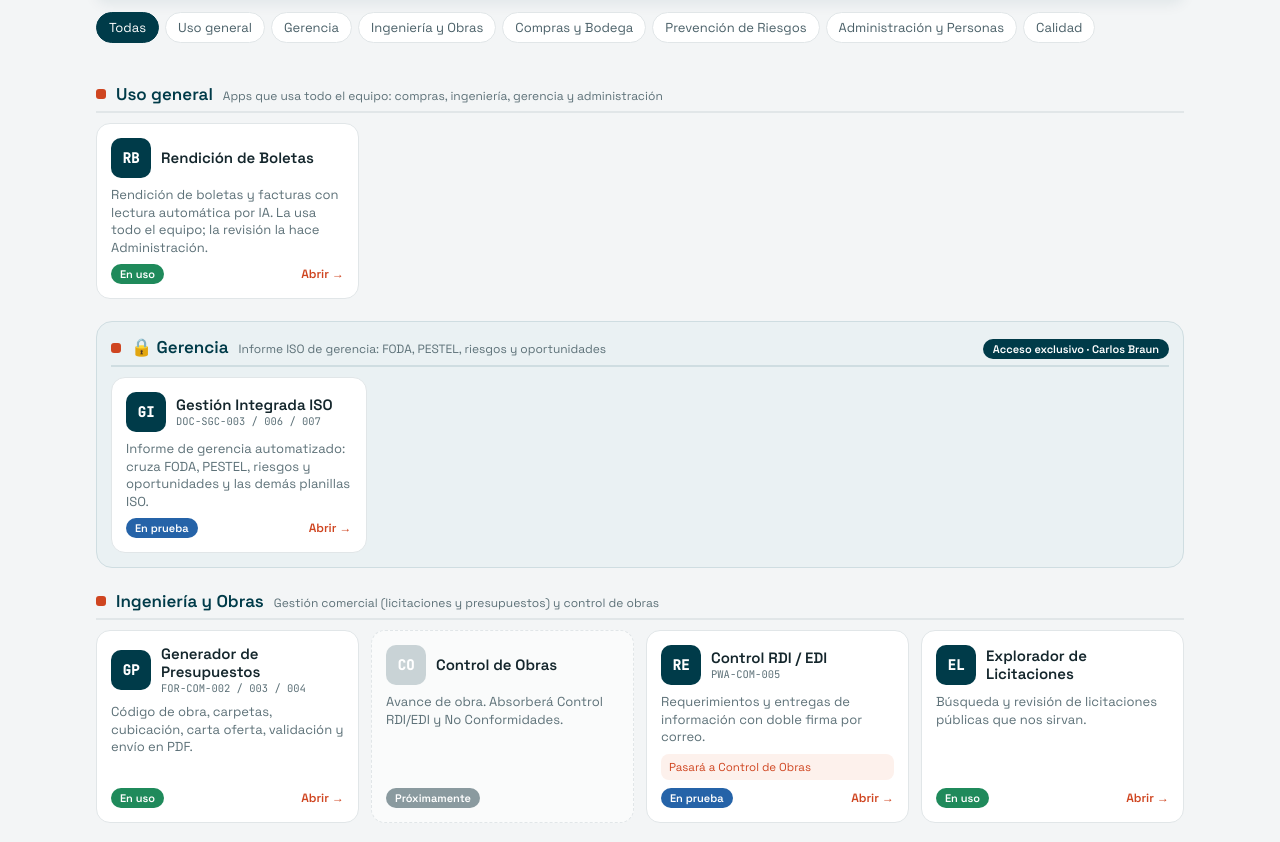
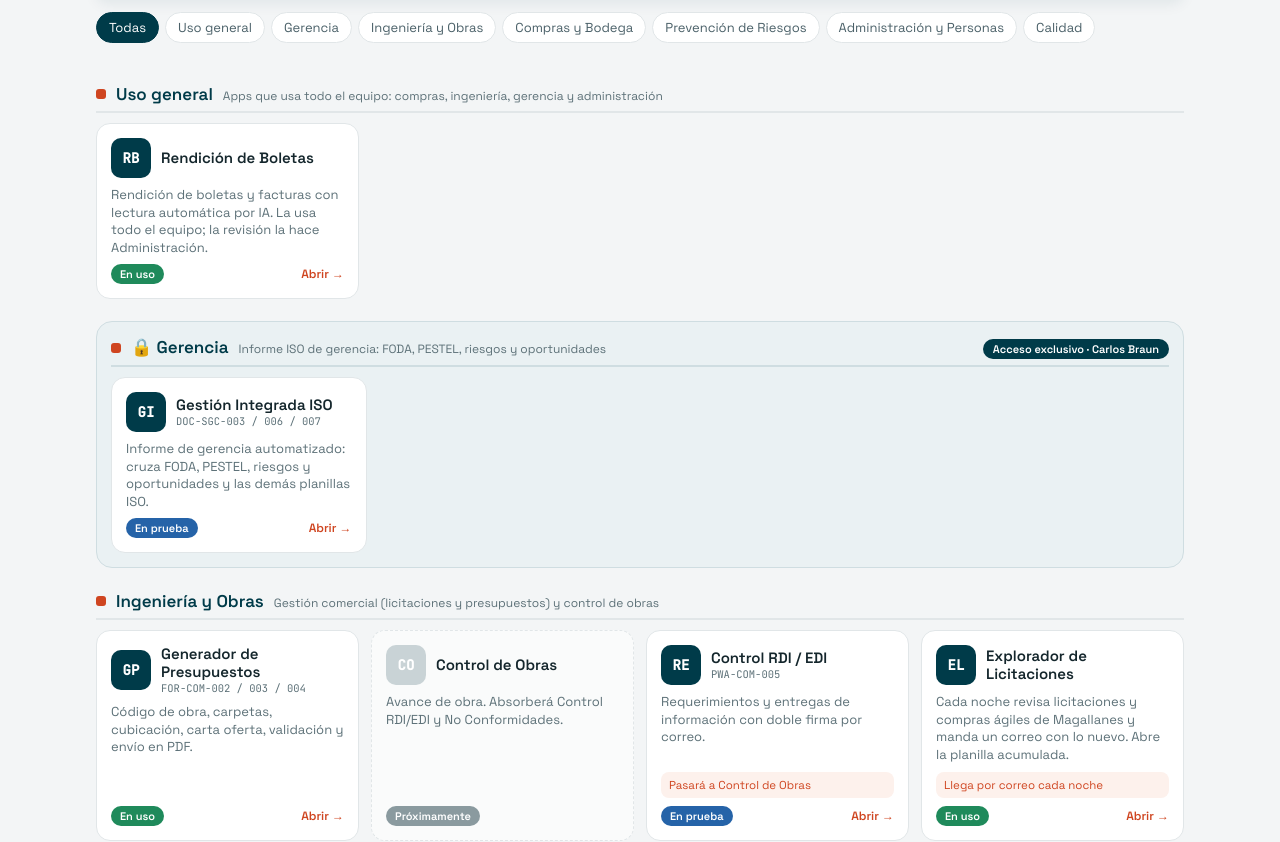
Before and after one commit to cbraun-collab/portal-senercom, a plain HTML site: page index.html in a window 1280 px wide. Shown: the part 125-967 px from the top of the page. Drawn offline with Linux system fonts and the light colour scheme.

Commit message:
Explorador de Licitaciones apunta a la planilla acumulada
Co-Authored-By: Claude Opus 5.5 <noreply@anthropic.com>

```diff
--- a/index.html
+++ b/index.html
@@ -128,8 +128,8 @@ const APPS = [
     desc:'Requerimientos y entregas de información con doble firma por correo.',
     url:GH+'control-rdi-edi/', estado:'prueba', nota:'Pasará a Control de Obras' },
   { area:'ingenieria', nombre:'Explorador de Licitaciones', ico:'EL', codigo:'',
-    desc:'Búsqueda y revisión de licitaciones públicas que nos sirvan.',
-    url:GH+'Busqueda-licitaciones/', estado:'uso' },
+    desc:'Cada noche revisa licitaciones y compras ágiles de Magallanes y manda un correo con lo nuevo. Abre la planilla acumulada.',
+    url:'https://docs.google.com/spreadsheets/d/1fzCy_FqgCvVBpuYLTPn1kFhSa0PEeiS_S5LsAfH4E88/edit', estado:'uso', nota:'Llega por correo cada noche' },
 
   // ── Compras y Bodega
   { area:'compras', nombre:'Control Compras', ico:'CC', codigo:'PWA-ADQ-002',
```
